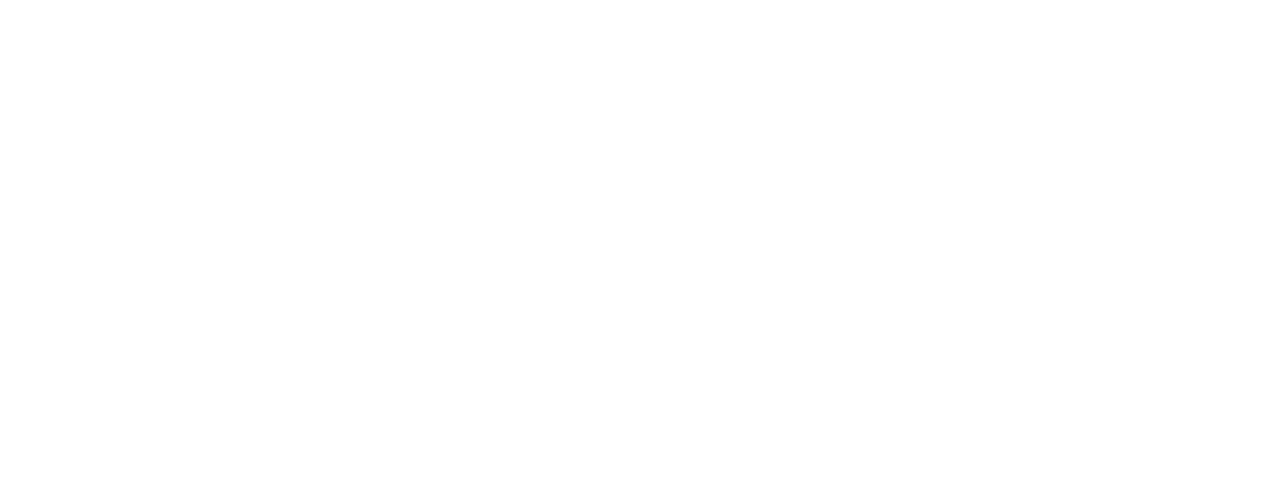
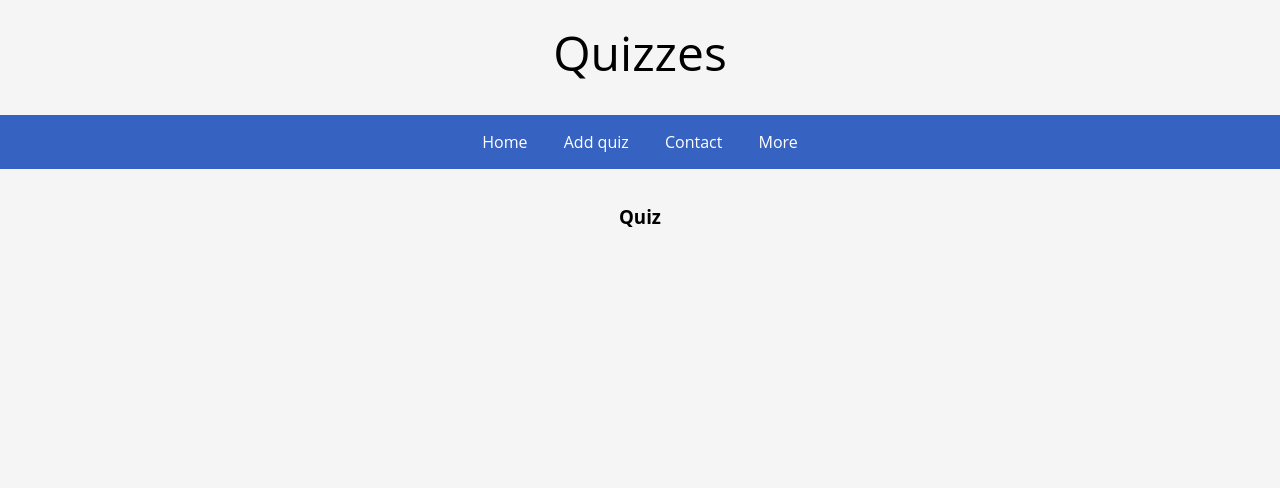
Before and after one commit to sergiuszlts/node-quiz-system, a plain HTML site: page public/index.html in a window 1280 px wide. Drawn offline with Linux system fonts and the light colour scheme; a web font is replaced by a local one.

Commit message:
Basic styles for logo and menu

```diff
--- a/public/index.html
+++ b/public/index.html
@@ -8,6 +8,21 @@
     <title>Quiz</title>
 </head>
 <body>
+    <header>
+        <div id="logo">Quizzes</div>
+        <nav>
+            <ul>
+                    <li><a href="/">Home</a></li>
+                    <li><a href="/add">Add quiz</a></li>
+                    <li><a href="/contact">Contact</a></li>
+                    <li><a href="/more">More</a></li>
+            </ul>
+        </nav>
+    </header>
 
+    <section id="content">
+        <h3>Quiz</h3>
+    </section>
+    <div style="clear: both"></div>
 </body>
 </html>
--- a/public/style.css
+++ b/public/style.css
@@ -0,0 +1,76 @@
+@import url("fonts.googleapis.com/css?family=Open+Sans&display=swap");
+
+body{
+    font-family: 'Open Sans', sans-serif;
+    background-color: rgb(245, 245, 245);
+    margin: 0;
+    padding: 0;
+}
+header{
+    margin-top: 20px;
+}
+#logo{
+    text-align: center;
+    width: 100%;
+    margin: 0;
+    font-size: 3em;
+    margin-bottom: 30px;
+}
+
+nav{
+    width: 100%;
+    height: 40px;
+    margin-bottom: 30px;
+}
+
+ul {
+    list-style-type: none;
+    margin: 0;
+    padding: 0;
+    overflow: hidden;
+    background-color: #3662c2;
+    text-align:center;
+  }
+
+  li {
+    display:inline-block;
+  }
+
+  li a {
+    display: block;
+    color: white;
+    text-align: center;
+    padding: 16px;
+    text-decoration: none;
+  }
+
+  li a:hover {
+    background-color: #4773d3;
+  }
+
+#content
+{
+    width: 80%;
+    margin-left: auto;
+    margin-right: auto;
+    display: block;
+    min-height: 300px;
+    margin-bottom: 10px;
+    text-align: center;
+    overflow: hidden;
+}
+#content a{
+  margin-bottom: 30px;
+}
+
+@media (max-width: 550px) {
+    li{
+        display: block;
+    }
+    nav{
+        margin-bottom: 200px;
+    }
+    #content{
+        width: 100%;
+    }
+  }
```
Also changed, not shown: README.md.
